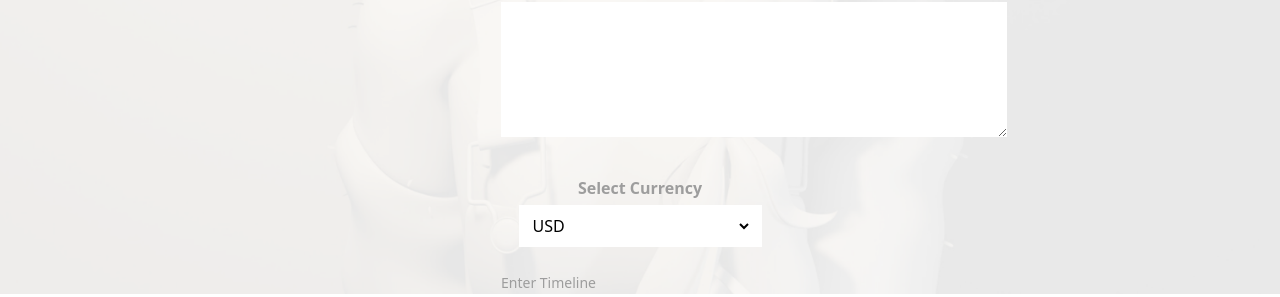
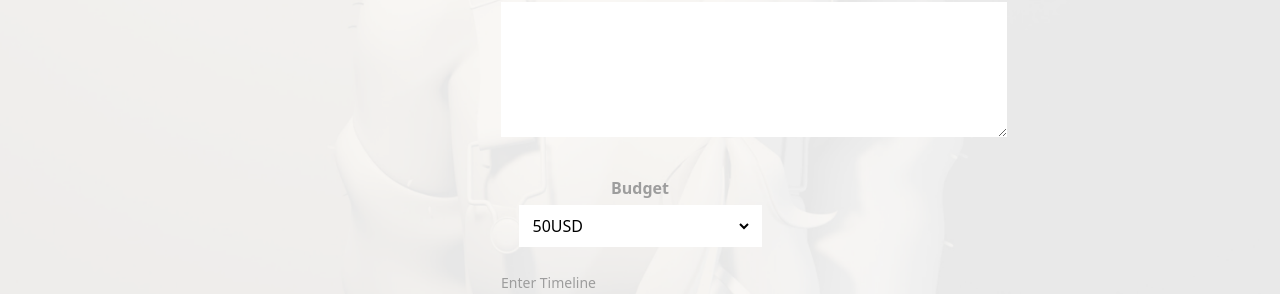
Before and after one commit to JosephKeswet/Nokstudios, a Next.js app: page /Book in a window 1280 px wide. Shown: the part 853-1150 px from the top of the page. Built offline with nearby package versions, Linux system fonts and the light colour scheme; what @material-tailwind/react would draw is missing.

Commit message:
feat:added budget dropdown

```diff
--- a/components/NavBar.js
+++ b/components/NavBar.js
@@ -4,7 +4,7 @@ import React, { useEffect, useRef, useState } from 'react'
 import {motion} from 'framer-motion'
 import { useRouter } from 'next/router'
 import { FontAwesomeIcon } from '@fortawesome/react-fontawesome'
-import { faBars } from '@fortawesome/free-solid-svg-icons'
+import { faBars, faBarsStaggered } from '@fortawesome/free-solid-svg-icons'
 
 // import '../styles/select.css'
 
@@ -19,16 +19,22 @@ const NavBar = ({logo,logoB,color,paddingTop,shadow,scrollFunc,myRef,colorB,bgWh
   }
 
   const [show,handleShow] = useState(false);
+  const [myIcon,setIcon] = useState();
   const [toggleNav,setToggle] = useState(false)
 
   const handleToggle = ()=>{
    toggleNav ? setToggle(false) : setToggle(true)
+   if (myIcon == faBarsStaggered) {
+    setIcon(faBars)
+   }else{
+    setIcon(faBarsStaggered)
+   }
   }
 
 
   // This function toggles the state of the navbar background color
   const transitionNavBar = ()=>{
-    if(window.scrollY > 250){
+    if(window.scrollY > 50){
       handleShow(true);
     }else{
       handleShow(false)
@@ -128,7 +134,7 @@ const NavBar = ({logo,logoB,color,paddingTop,shadow,scrollFunc,myRef,colorB,bgWh
                 </Link>
 
             </ul>
-          <FontAwesomeIcon onClick={()=> handleToggle()} icon={faBars} className='w-[34px] h-[24px] text-[#DC5539] lg:hidden cursor-pointer'/>
+        <FontAwesomeIcon onClick={()=> handleToggle()} icon={myIcon ? myIcon : faBars} className='w-[34px] h-[24px] text-[#DC5539] lg:hidden cursor-pointer'/>
         </nav>
 
         </motion.div>
--- a/pages/Book.js
+++ b/pages/Book.js
@@ -96,13 +96,17 @@ const Book = () => {
                 </div>
 
             {/* Select currency */}
-                <h3 className='text-center text-[#9D9D9D] text-[16px] font-bold leading-[17px]'>Select Currency</h3>
+                <h3 className='text-center text-[#9D9D9D] text-[16px] font-bold leading-[17px]'>Budget</h3>
 
                 <div className='flex  justify-center '>
                 <select  className='w-[243px] h-[42px] bg-white pl-[10px] mt-[8px] border-r-[10px] border-r-transparent' name='currency' >
-                        <option value="USD" name='currency' >USD</option>
-                        <option value="NGN" name='currency' >NGN</option>
-                        <option value="YEN" name='currency' >YEN</option>
+                        <option value="50USD" name='currency' >50USD</option>
+                        <option value="100USD" name='currency' >100USD</option>
+                        <option value="200USD" name='currency' >200USD</option>
+                        <option value="500USD" name='currency' >500USD</option>]
+                        <option value="750USD" name='currency' >750USD</option>
+                        <option value="1000USD" name='currency' >1000USD</option>
+                        <option value="1500USD" name='currency' >1500USD</option>
                     </select>
                 </div>
 
```
